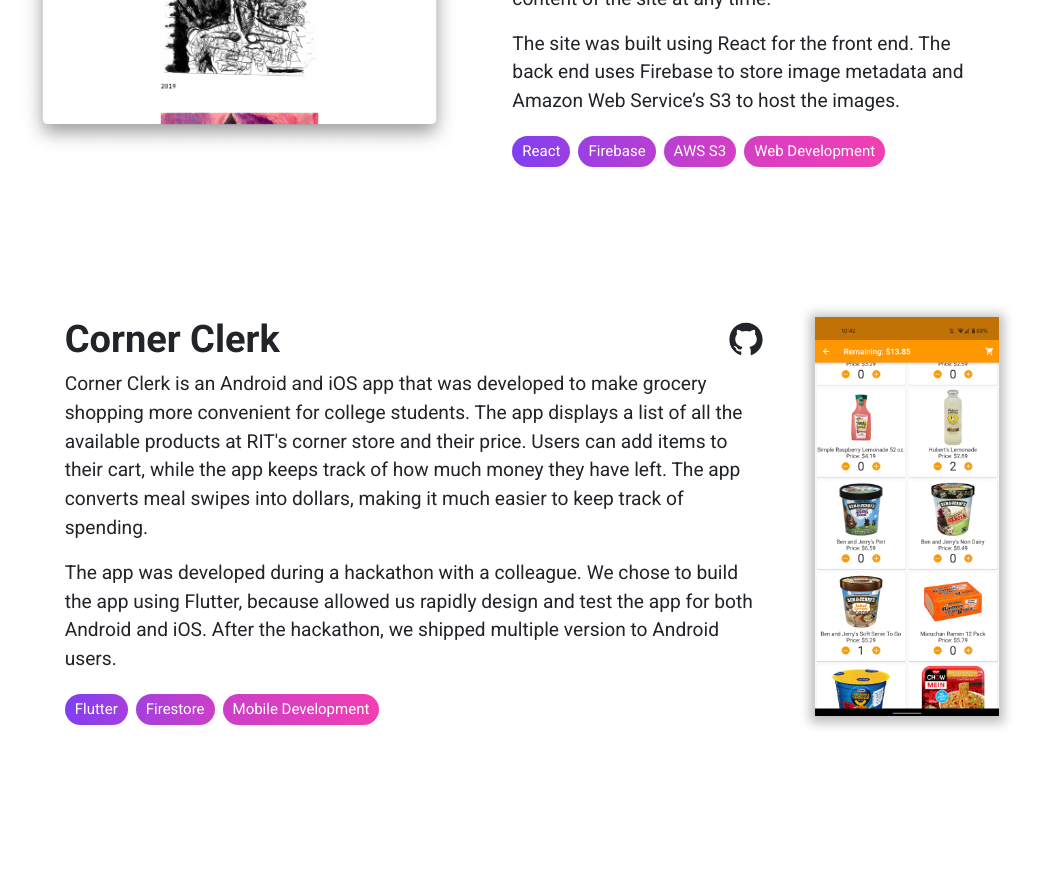
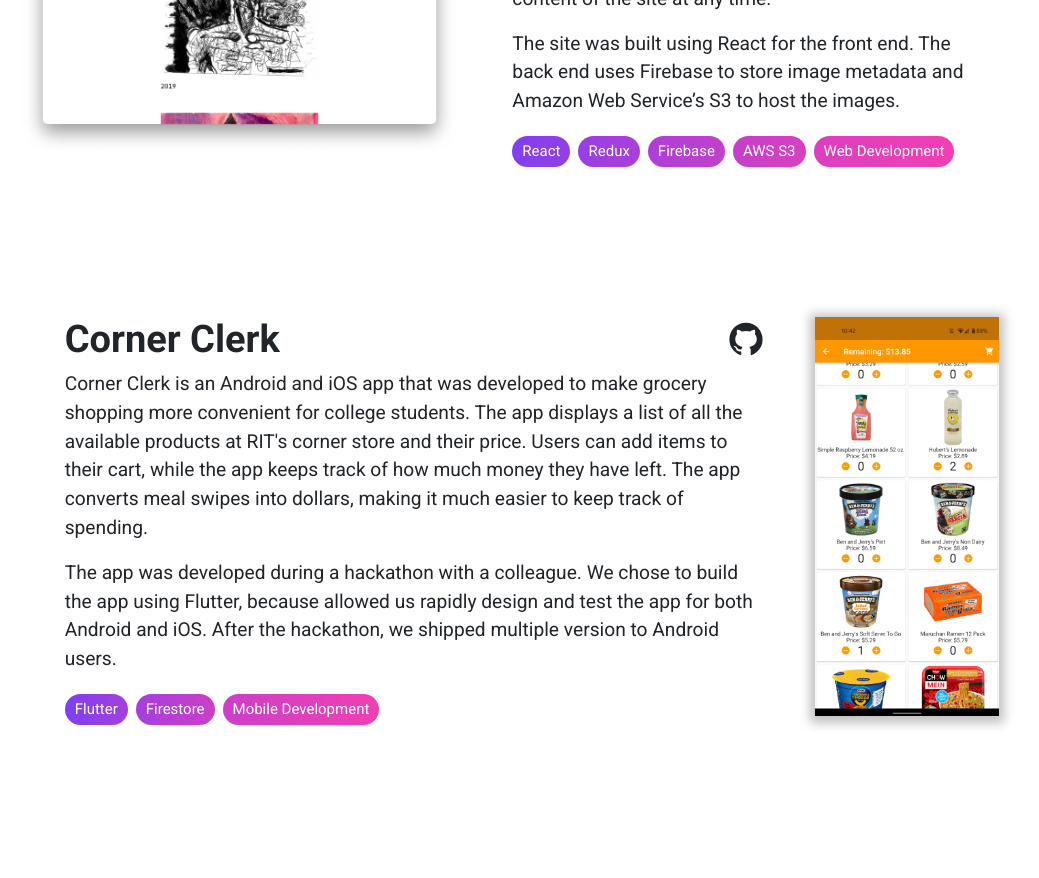
Before and after one commit to devkav/personalWebsite, a React (Create React App) app: page / in a window 1280 px wide. Shown: the part 2700-3578 px from the top of the page, without its empty margins (123-1162 px from the left). Built offline with nearby package versions, Linux system fonts and the light colour scheme.

Commit message:
Updated projects

```diff
--- a/src/pages/Projects.jsx
+++ b/src/pages/Projects.jsx
@@ -17,7 +17,7 @@ const highlightedProjects = [
             Firebase to store image metadata and Amazon Web Service’s S3 to host the
             images.`
         ],
-        tags: ["React", "Firebase", "AWS S3", "Web Development"],
+        tags: ["React", "Redux", "Firebase", "AWS S3", "Web Development"],
         githubLink: "https://github.com/DevanTurtle7/xavier-portfolio",
         link: "https://xaviersylviajackson.com/"
     }, {
```
